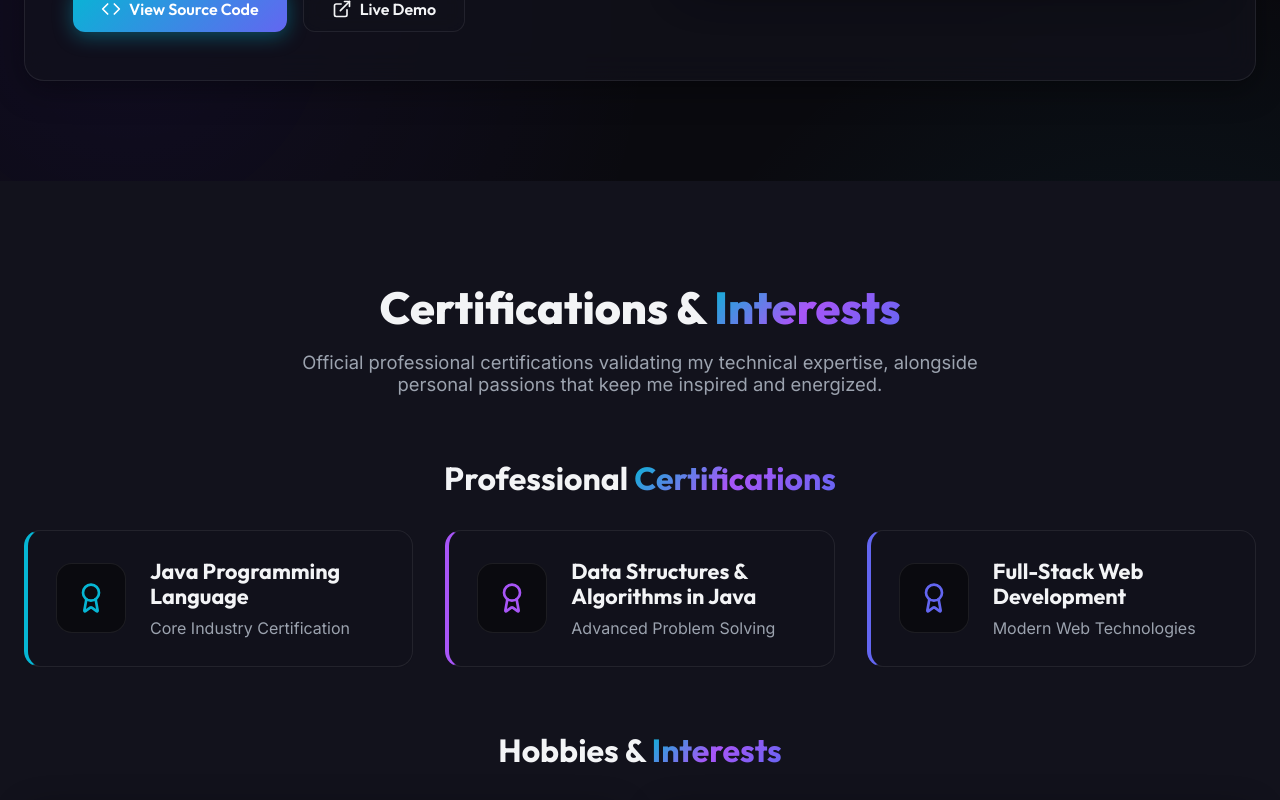
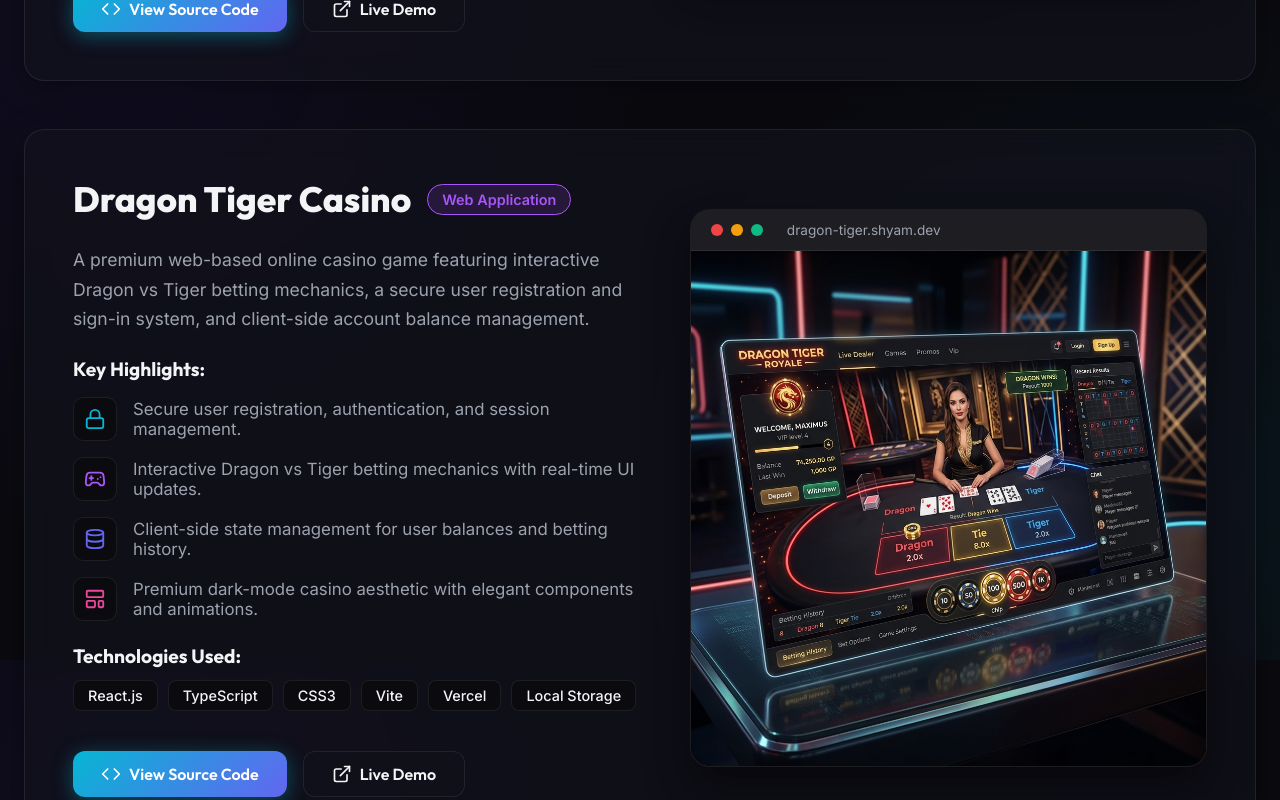
Before and after one commit to shyam-08-02-2004/portfollio, a React (Vite) app: page / in a window 1280 px wide. Shown: the part 4140-4940 px from the top of the page. Built offline with nearby package versions, Linux system fonts and the light colour scheme.

Commit message:
Add Dragon Tiger project to Projects section

```diff
--- a/src/components/Projects.tsx
+++ b/src/components/Projects.tsx
@@ -1,5 +1,5 @@
 import React from 'react';
-import { ExternalLink, Code, MapPin, Server, ShieldCheck, Smartphone } from 'lucide-react';
+import { ExternalLink, Code, MapPin, Server, ShieldCheck, Smartphone, Lock, Gamepad2, Database, LayoutTemplate } from 'lucide-react';
 
 const Projects: React.FC = () => {
   const wonderlustFeatures = [
@@ -22,6 +22,27 @@ const Projects: React.FC = () => {
   ];
 
   const techStack = ['React.js', 'Node.js', 'REST APIs', 'Google Maps API', 'MySQL', 'Express.js', 'CSS3'];
+
+  const dragonTigerFeatures = [
+    {
+      icon: <Lock size={22} style={{ color: 'var(--color-cyan)' }} />,
+      text: 'Secure user registration, authentication, and session management.',
+    },
+    {
+      icon: <Gamepad2 size={22} style={{ color: 'var(--color-purple)' }} />,
+      text: 'Interactive Dragon vs Tiger betting mechanics with real-time UI updates.',
+    },
+    {
+      icon: <Database size={22} style={{ color: 'var(--color-indigo)' }} />,
+      text: 'Client-side state management for user balances and betting history.',
+    },
+    {
+      icon: <LayoutTemplate size={22} style={{ color: '#ec4899' }} />,
+      text: 'Premium dark-mode casino aesthetic with elegant components and animations.',
+    },
+  ];
+
+  const dragonTigerTechStack = ['React.js', 'TypeScript', 'CSS3', 'Vite', 'Vercel', 'Local Storage'];
 
   return (
     <section id="projects" className="section-padding" style={{ position: 'relative' }}>
@@ -183,6 +204,156 @@ const Projects: React.FC = () => {
             </div>
           </div>
         </div>
+
+        {/* Dragon Tiger Project */}
+        <div className="glass-panel" style={{ padding: '48px', overflow: 'hidden', marginTop: '48px' }}>
+          <div
+            style={{
+              display: 'grid',
+              gridTemplateColumns: '1.1fr 1fr',
+              gap: '48px',
+              alignItems: 'center',
+            }}
+            className="project-grid"
+          >
+            {/* Project Info */}
+            <div style={{ display: 'flex', flexDirection: 'column', gap: '24px' }}>
+              <div style={{ display: 'flex', alignItems: 'center', gap: '16px', flexWrap: 'wrap' }}>
+                <h3 style={{ fontSize: '2.2rem', fontWeight: 800, color: 'var(--text-main)' }}>
+                  Dragon Tiger Casino
+                </h3>
+                <span
+                  style={{
+                    background: 'rgba(168, 85, 247, 0.15)',
+                    color: 'var(--color-purple)',
+                    border: '1px solid var(--color-purple)',
+                    padding: '6px 14px',
+                    borderRadius: '20px',
+                    fontSize: '0.9rem',
+                    fontWeight: 600,
+                  }}
+                >
+                  Web Application
+                </span>
+              </div>
+
+              <p style={{ fontSize: '1.1rem', color: 'var(--text-muted)', lineHeight: 1.7 }}>
+                A premium web-based online casino game featuring interactive Dragon vs Tiger betting mechanics, a secure user registration and sign-in system, and client-side account balance management.
+              </p>
+
+              {/* Key Features List */}
+              <div style={{ display: 'flex', flexDirection: 'column', gap: '16px' }}>
+                <h4 style={{ fontSize: '1.2rem', color: 'var(--text-main)', fontWeight: 700 }}>Key Highlights:</h4>
+                {dragonTigerFeatures.map((feat, idx) => (
+                  <div key={idx} style={{ display: 'flex', alignItems: 'center', gap: '16px' }}>
+                    <div
+                      style={{
+                        background: 'var(--bg-primary)',
+                        padding: '10px',
+                        borderRadius: '10px',
+                        display: 'flex',
+                        border: '1px solid var(--border-glass)',
+                      }}
+                    >
+                      {feat.icon}
+                    </div>
+                    <p style={{ fontSize: '1.05rem', color: 'var(--text-muted)' }}>{feat.text}</p>
+                  </div>
+                ))}
+              </div>
+
+              {/* Tech Stack Tags */}
+              <div>
+                <h4 style={{ fontSize: '1.2rem', color: 'var(--text-main)', fontWeight: 700, marginBottom: '12px' }}>
+                  Technologies Used:
+                </h4>
+                <div style={{ display: 'flex', flexWrap: 'wrap', gap: '10px' }}>
+                  {dragonTigerTechStack.map((tech, tIdx) => (
+                    <span
+                      key={tIdx}
+                      style={{
+                        background: 'var(--bg-primary)',
+                        border: '1px solid var(--border-glass)',
+                        color: 'var(--text-main)',
+                        padding: '6px 14px',
+                        borderRadius: '8px',
+                        fontSize: '0.9rem',
+                        fontWeight: 500,
+                      }}
+                    >
+                      {tech}
+                    </span>
+                  ))}
+                </div>
+              </div>
+
+              {/* Action Buttons */}
+              <div style={{ display: 'flex', gap: '16px', marginTop: '16px', flexWrap: 'wrap' }}>
+                <a
+                  href="https://github.com/shyam-08-02-2004/dragon-tiger"
+                  target="_blank"
+                  rel="noreferrer"
+                  className="btn-primary"
+                  style={{ gap: '8px', padding: '12px 28px', fontSize: '1rem' }}
+                >
+                  <Code size={20} /> View Source Code
+                </a>
+                <a
+                  href="https://dragon-tiger.vercel.app"
+                  target="_blank"
+                  rel="noreferrer"
+                  className="btn-secondary"
+                  style={{ gap: '8px', padding: '12px 28px', fontSize: '1rem' }}
+                >
+                  <ExternalLink size={20} /> Live Demo
+                </a>
+              </div>
+            </div>
+
+            {/* Project Mockup Image */}
+            <div style={{ display: 'flex', justifyContent: 'center', alignItems: 'center' }}>
+              <div
+                style={{
+                  borderRadius: '20px',
+                  overflow: 'hidden',
+                  border: '1px solid var(--border-glass)',
+                  boxShadow: '0 20px 40px rgba(0,0,0,0.5)',
+                  position: 'relative',
+                  background: 'var(--bg-primary)',
+                  width: '100%',
+                }}
+              >
+                <div
+                  style={{
+                    background: 'var(--border-glass)',
+                    padding: '12px 20px',
+                    display: 'flex',
+                    alignItems: 'center',
+                    gap: '8px',
+                    borderBottom: '1px solid var(--border-glass)',
+                  }}
+                >
+                  <div style={{ width: '12px', height: '12px', borderRadius: '50%', background: '#ef4444' }} />
+                  <div style={{ width: '12px', height: '12px', borderRadius: '50%', background: '#f59e0b' }} />
+                  <div style={{ width: '12px', height: '12px', borderRadius: '50%', background: '#10b981' }} />
+                  <span style={{ marginLeft: '16px', fontSize: '0.85rem', color: 'var(--text-muted)', fontFamily: 'var(--font-mono)' }}>
+                    dragon-tiger.shyam.dev
+                  </span>
+                </div>
+                <img
+                  src="/dragon_tiger_project_mockup.jpg"
+                  alt="Dragon Tiger Casino UI Mockup"
+                  style={{
+                    width: '100%',
+                    height: 'auto',
+                    display: 'block',
+                    objectFit: 'cover',
+                  }}
+                />
+              </div>
+            </div>
+          </div>
+        </div>
       </div>
 
       <style>{`
```
Also changed, not shown: public/dragon_tiger_project_mockup.jpg (added).
